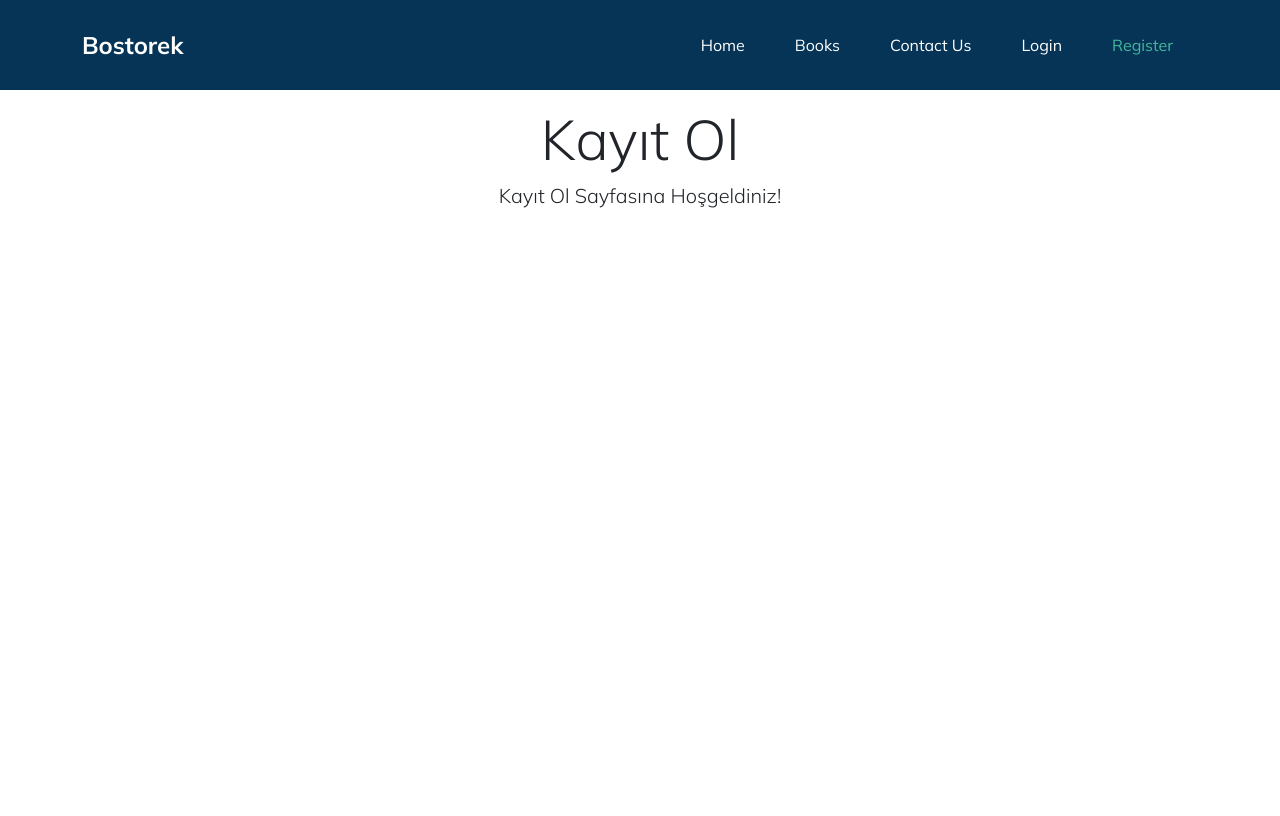
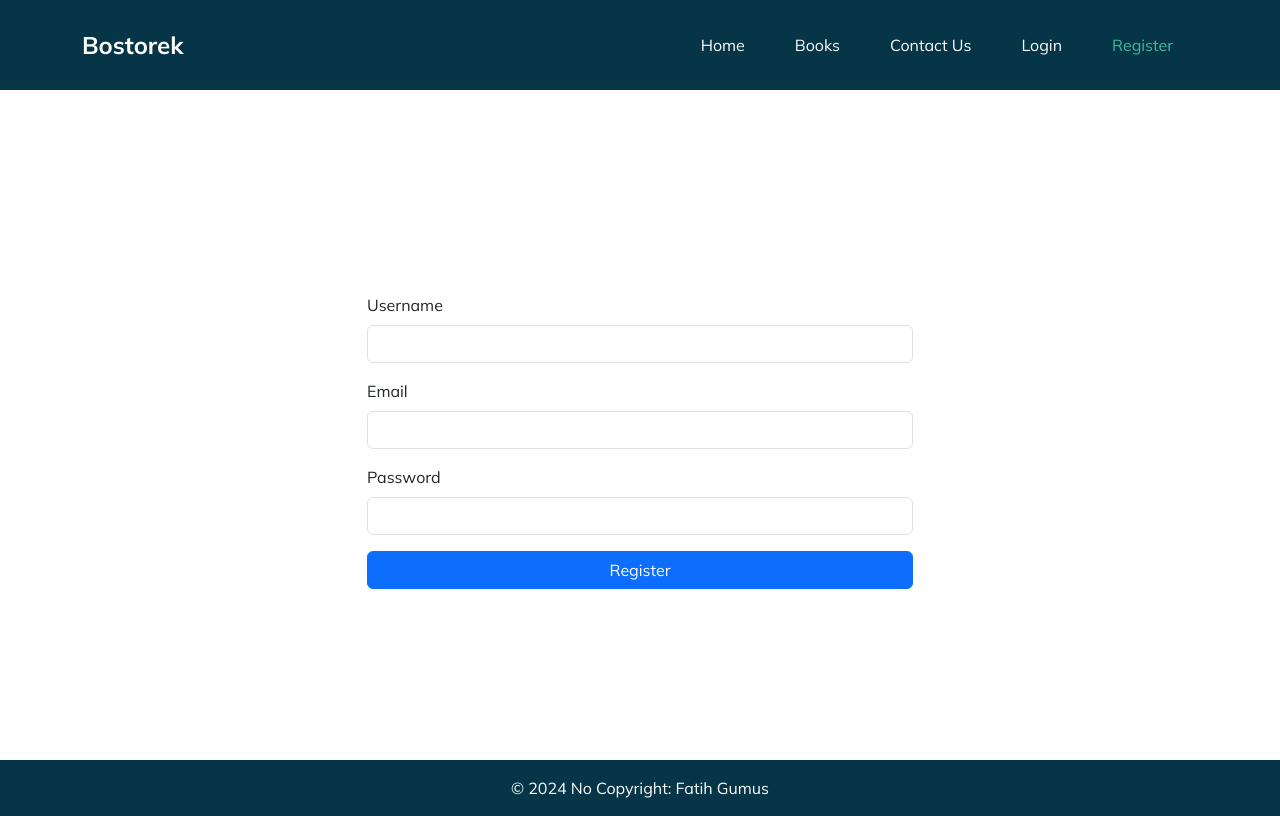
Before and after one commit to fatihgumus59/vue-book, a Vue app: page /register in a window 1280 px wide. Built offline with nearby package versions, Linux system fonts and the light colour scheme.

Commit message:
global css file added

```diff
--- a/src/App.vue
+++ b/src/App.vue
@@ -1,28 +1,23 @@
 <template>
     <NavBar />
     <RouterView /> <!-- vue router Kütüphanesi Tanıyor ve router bilgilerini işliyor-->
+    <TheFooter />
 </template>
 
 <script>
 import NavBar from '@/components/NavBar.vue';
+import TheFooter from '@/components/TheFooter.vue';
 
 export default {
     name: 'App',
     components: {
-        NavBar
+        NavBar,
+        TheFooter
     }
 
 }
 </script>
 
 <style>
-@import url('https://fonts.googleapis.com/css2?family=Mulish:ital,wght@0,200..1000;1,200..1000&display=swap');
 
-html,
-body {
-    font-family: "Mulish", sans-serif;
-}
-a{
-    text-decoration: none;
-}
 </style>
--- /dev/null
+++ b/src/assets/styles.css
@@ -0,0 +1,19 @@
+@import url('https://fonts.googleapis.com/css2?family=Mulish:ital,wght@0,200..1000;1,200..1000&display=swap');
+
+:root{
+    --primary-color : #063547;
+    --secondary-color : #44b89d;
+}
+
+html,
+body {
+    font-family: "Mulish", sans-serif;
+}
+a{
+    text-decoration: none;
+}
+.full-section-height{
+  min-height: calc(100vh - 130px);
+  display: flex;
+  align-items: center;
+}
--- a/src/components/BookItem.vue
+++ b/src/components/BookItem.vue
@@ -3,7 +3,7 @@
         <img src="../../template/images/b1.jpg" class="card-img-top">
         <div class="card-body">
             <div class="auth-box">
-                <span style="background-color: #063547;" class="py-1 px-3 text-white rounded-pill">
+                <span style="background-color: var(--primary-color);" class="py-1 px-3 text-white rounded-pill">
                     {{ book.author }}
                 </span>
             </div>
--- a/src/components/NavBar.vue
+++ b/src/components/NavBar.vue
@@ -36,7 +36,7 @@ export default {
 <style scoped>
  /*css kodlarının sadece bu dizinde geçerli olması için scoped eklendi */
  .custom-nav {
-     background-color: #063457;
+     background-color: var(--primary-color);
      padding: 15px 0;
  }
 
@@ -54,9 +54,9 @@ export default {
  }
 
  .nav-link:hover {
-    color: #44b89d;
+    color: var(--secondary-color)
  }
  .active-link{
-    color: #44b89d;
+    color: var(--secondary-color)
  }
 </style>
--- /dev/null
+++ b/src/components/TheFooter.vue
@@ -0,0 +1,17 @@
+<template>
+    <footer class="text-center" style="background-color: var(--primary-color)">
+            <div class="text-white p-3">
+                &copy 2024 No Copyright: Fatih Gumus
+            </div>
+    </footer>
+</template>
+
+<script>
+    export default {
+        name: "TheFooter"
+    }
+</script>
+
+<style scoped>
+
+</style>
--- a/src/main.js
+++ b/src/main.js
@@ -1,4 +1,5 @@
 import 'bootstrap/dist/css/bootstrap.min.css'
+import '@/assets/styles.css'
 
 import { createApp } from 'vue';
 import App from '@/App.vue';
--- a/src/views/LoginView.vue
+++ b/src/views/LoginView.vue
@@ -1,21 +1,59 @@
 <template>
-    <div>
-        <SectionHeader title="Giriş Yap"  description="Giriş Yap Sayfasına Hoşgeldiniz!"/>
+    <section class="full-section-height">
+      <div class="container">
+       <form class="mt-5" autocomplete="off" @submit.prevent="submitForm">
 
-    </div>
-</template>
+             <div class="row justify-content-center">
+               <!-- Email Field (Medium and Larger Screens) -->
+               <div class="col-md-6 col-8 mb-3">
+                 <label for="email" class="form-label">Email</label>
+                 <input type="email" class="form-control" id="email" name="email" v-model.trim="this.formData.email" required>
+               </div>
+             </div>
+
+             <!-- Password Field -->
+             <div class="row justify-content-center">
+               <div class="col-md-6 col-8 mb-3">
+                 <label for="password" class="form-label">Password</label>
+                 <input type="password" class="form-control" id="password" name="password" v-model="this.formData.password" required>
+               </div>
+             </div>
+
+
+
+             <!-- Submit Button -->
+             <div class="row justify-content-center">
+               <div class="col-md-6 col-8 mb-3">
+                 <button type="submit" class="btn btn-primary w-100">Login</button>
+               </div>
+             </div>
+           </form>
+      </div>
+    </section>
+  </template>
 
 <script>
 import SectionHeader from '@/components/SectionHeader.vue';
 
-    export default {
-        name : "LoginView",
-        components:{
-            SectionHeader
-        }
+export default {
+    name: "LoginView",
+    components: {
+        SectionHeader
+    },
+    data() {
+    return {
+      formData: {
+        email: "",
+        password: "",
+      }
     }
+  },
+  methods: {
+    submitForm(event) {
+      console.log("login form gönderildi: ", this.formData);
+    }
+  }
+}
 </script>
 
-<style scoped>
-
-</style>
+<style scoped></style>
--- a/src/views/RegisterView.vue
+++ b/src/views/RegisterView.vue
@@ -1,21 +1,67 @@
 <template>
-    <div>
-        <SectionHeader title="Kayıt Ol"  description="Kayıt Ol Sayfasına Hoşgeldiniz!"/>
+  <section class="full-section-height">
+    <div class="container">
+      <form class="mt-5" autocomplete="off" @submit.prevent="submitForm">
+        <div class="row justify-content-center">
+          <!-- Username Field (Medium and Larger Screens) -->
+          <div class="col-md-6 col-8 mb-3">
+            <label for="username" class="form-label">Username</label>
+            <input type="text" class="form-control" id="username" name="username" v-model.trim="formData.username"
+              required>
+          </div>
+        </div>
 
+        <div class="row justify-content-center">
+          <!-- Email Field (Medium and Larger Screens) -->
+          <div class="col-md-6 col-8 mb-3">
+            <label for="email" class="form-label">Email</label>
+            <input type="email" class="form-control" id="email" name="email" v-model.trim="this.formData.email"
+              required>
+          </div>
+        </div>
+
+        <!-- Password Field -->
+        <div class="row justify-content-center">
+          <div class="col-md-6 col-8 mb-3">
+            <label for="password" class="form-label">Password</label>
+            <input type="password" class="form-control" id="password" name="password" v-model="this.formData.password"
+              required>
+          </div>
+        </div>
+
+
+
+        <!-- Submit Button -->
+        <div class="row justify-content-center">
+          <div class="col-md-6 col-8 mb-3">
+            <button type="submit" class="btn btn-primary w-100">Register</button>
+          </div>
+        </div>
+      </form>
     </div>
+  </section>
 </template>
 
 <script>
-import SectionHeader from '@/components/SectionHeader.vue';
 
-    export default {
-        name : "RegisterView",
-        components:{
-            SectionHeader
-        }
+
+export default {
+  name: "RegisterView",
+  data() {
+    return {
+      formData: {
+        username: "",
+        email: "",
+        password: "",
+      }
     }
+  },
+  methods: {
+    submitForm(event) {
+      console.log("form gönderildi: ", this.formData);
+    }
+  }
+}
 </script>
 
-<style scoped>
-
-</style>
+<style scoped></style>
--- a/template/css/style.css
+++ b/template/css/style.css
@@ -95,7 +95,7 @@ a:focus {
 }
 
 .header_section {
-  background-color: #063547;
+  background-color: var(--primary-color);
   padding: 15px 0;
 }
 
```
